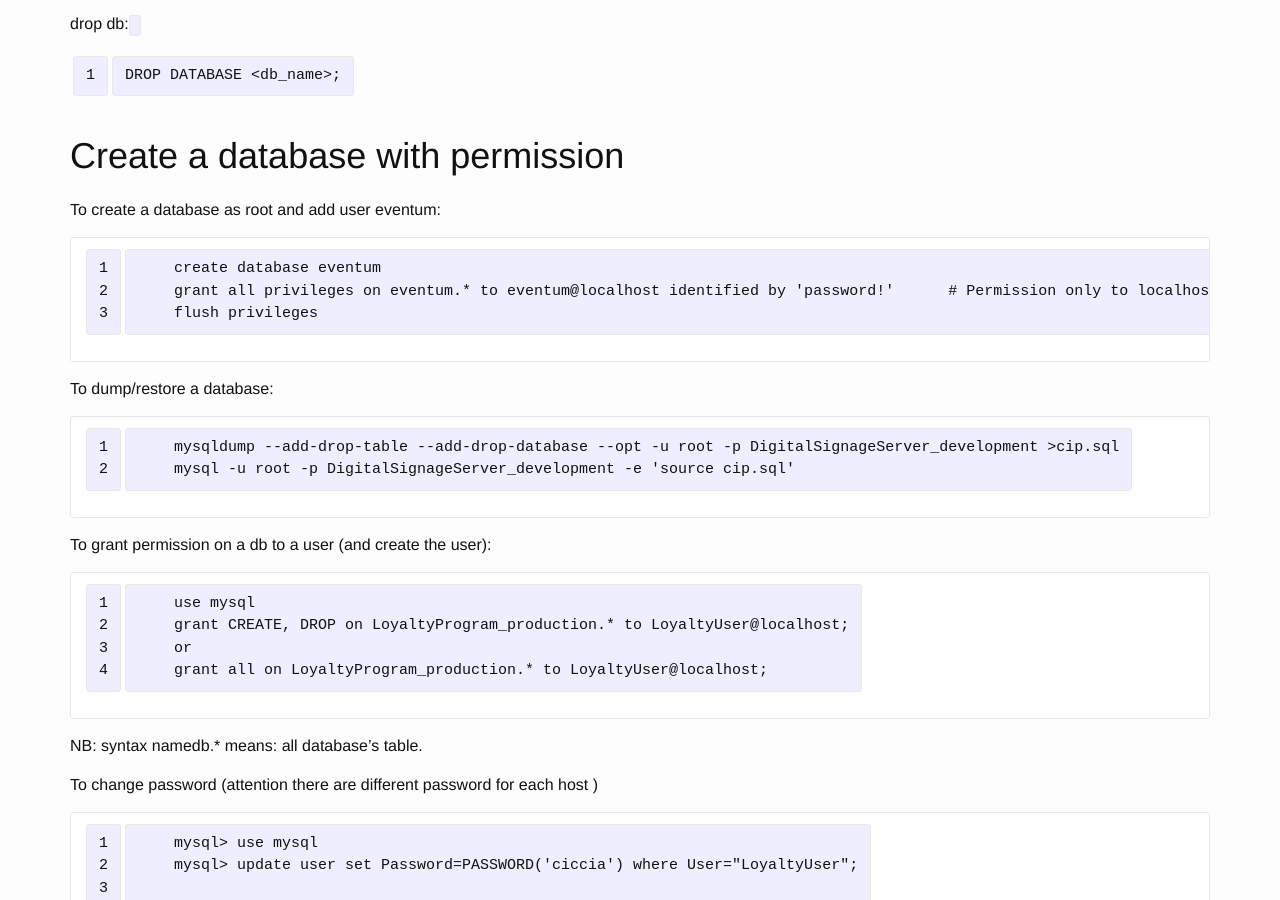
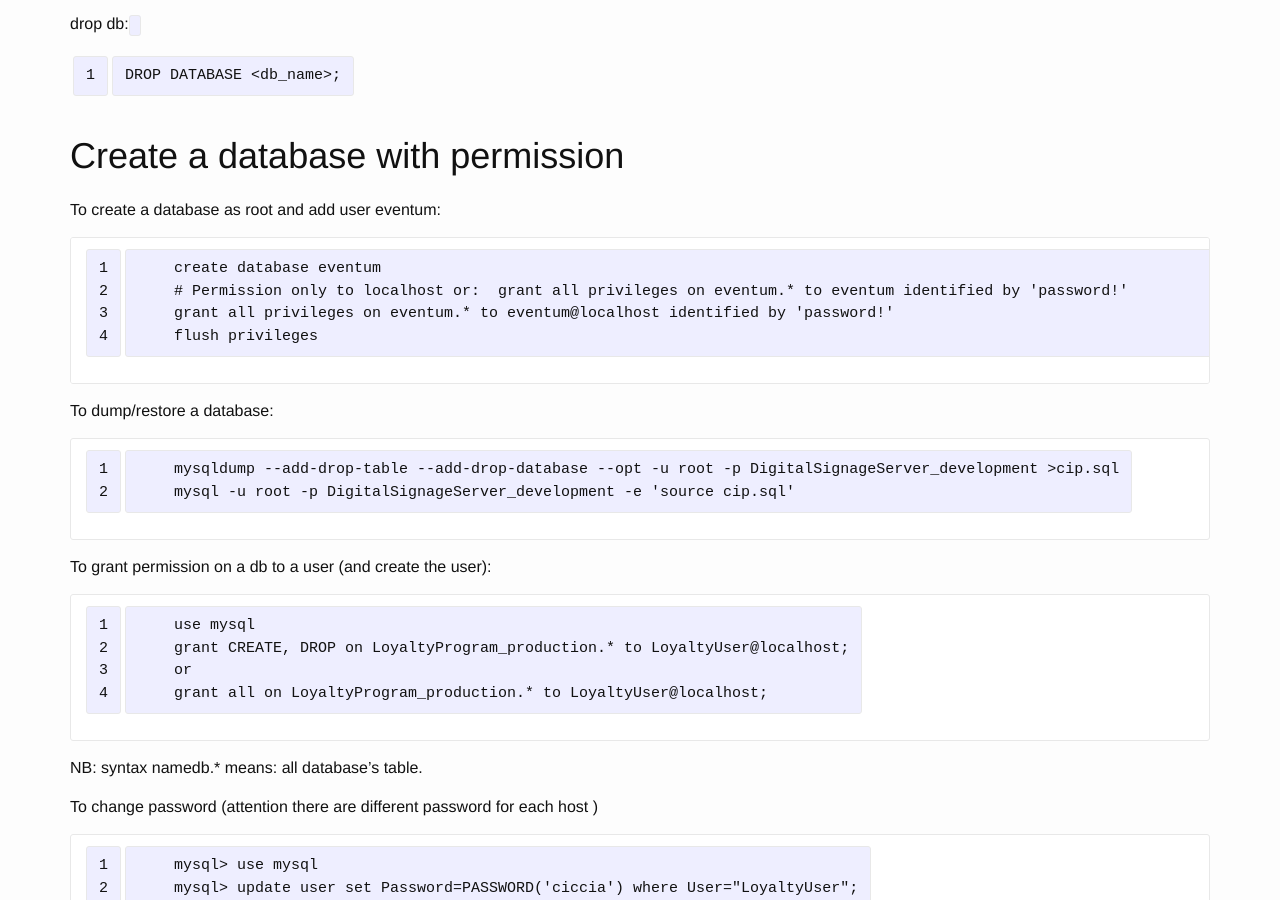
Before and after one commit to breezeight/nicola_blog, a Jekyll site: the page built from _guides/mysql.markdown, in a window 1280 px wide and 900 px high, scrolled down 2054 px. Built offline with Jekyll 4.4.1, drawn with Linux system fonts in a browser that asks for light colours.

Commit message:
Misc small stuff

```diff
--- a/_guides/mysql.markdown
+++ b/_guides/mysql.markdown
@@ -58,7 +58,8 @@ To create a database as root and add user eventum:
 
 ~~~
     create database eventum
-    grant all privileges on eventum.* to eventum@localhost identified by 'password!'      # Permission only to localhost or:  grant all privileges on eventum.* to eventum identified by 'password!'         # ...all host
+    # Permission only to localhost or:  grant all privileges on eventum.* to eventum identified by 'password!'         # ...all host
+    grant all privileges on eventum.* to eventum@localhost identified by 'password!'
     flush privileges
 ~~~
 
```
